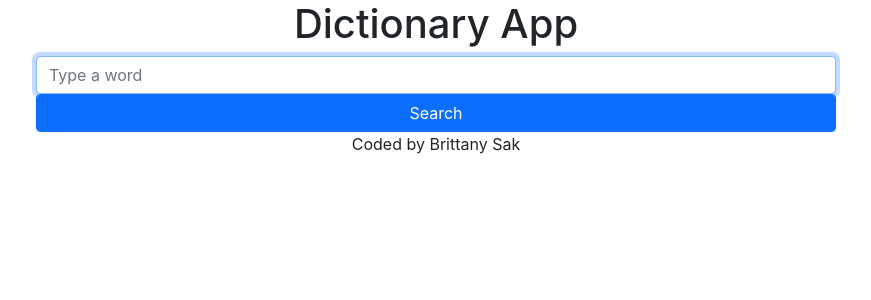
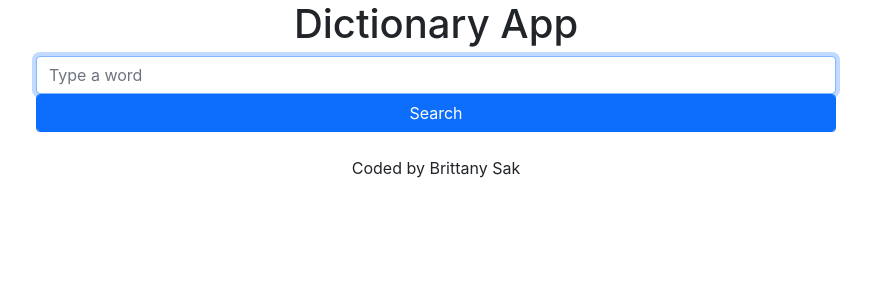
Before and after one commit to bsak350/dictionary-react-app, a React (Create React App) app: page / in a window 1280 px wide. Shown: the top 300 px of the page, without its empty margins (204-1075 px from the left). Built offline with nearby package versions, Linux system fonts and the light colour scheme.

Commit message:
Adjusted styling

```diff
--- a/src/App.js
+++ b/src/App.js
@@ -7,7 +7,8 @@ function App() {
       <div className="Container">
         <h1>Dictionary App</h1>
         <Dictionary />
-        <footer>Coded by Brittany Sak</footer>
+        <br />
+        <p>Coded by Brittany Sak</p>
       </div>
     </div>
   );
```
